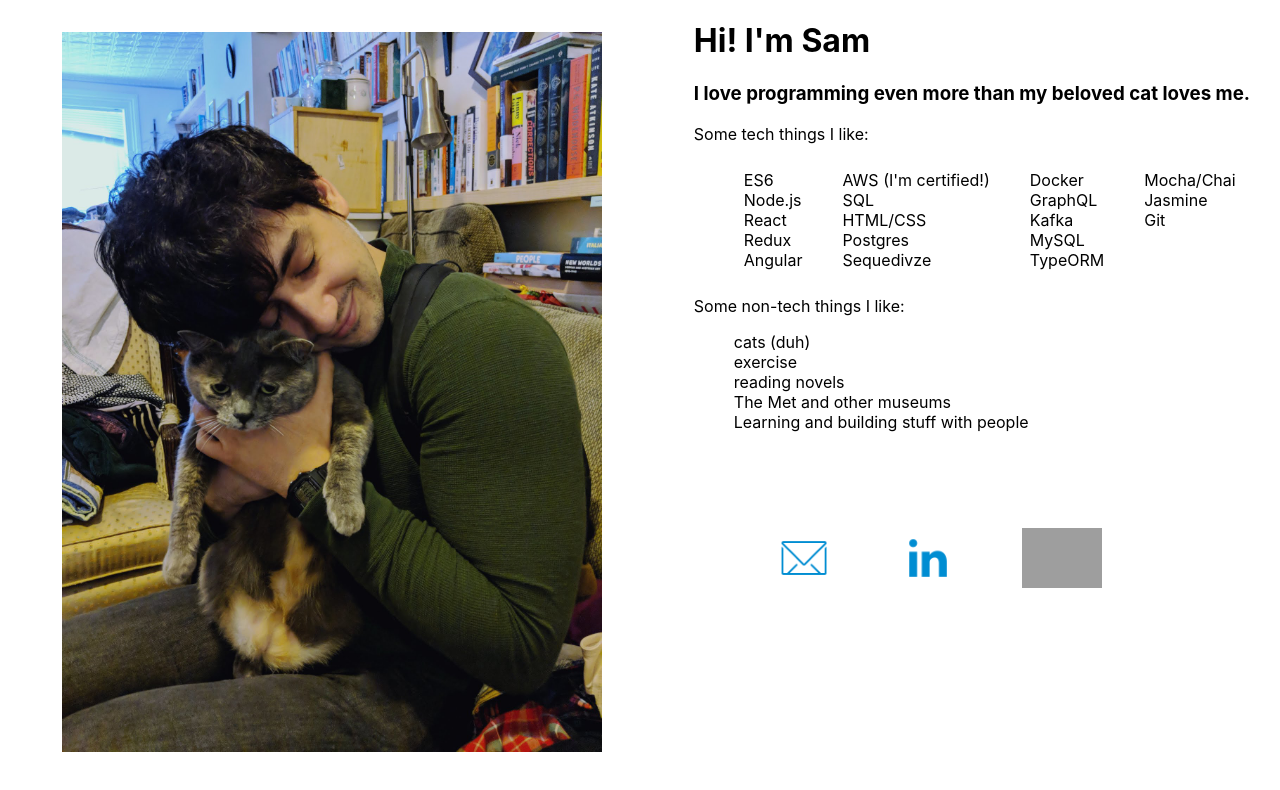
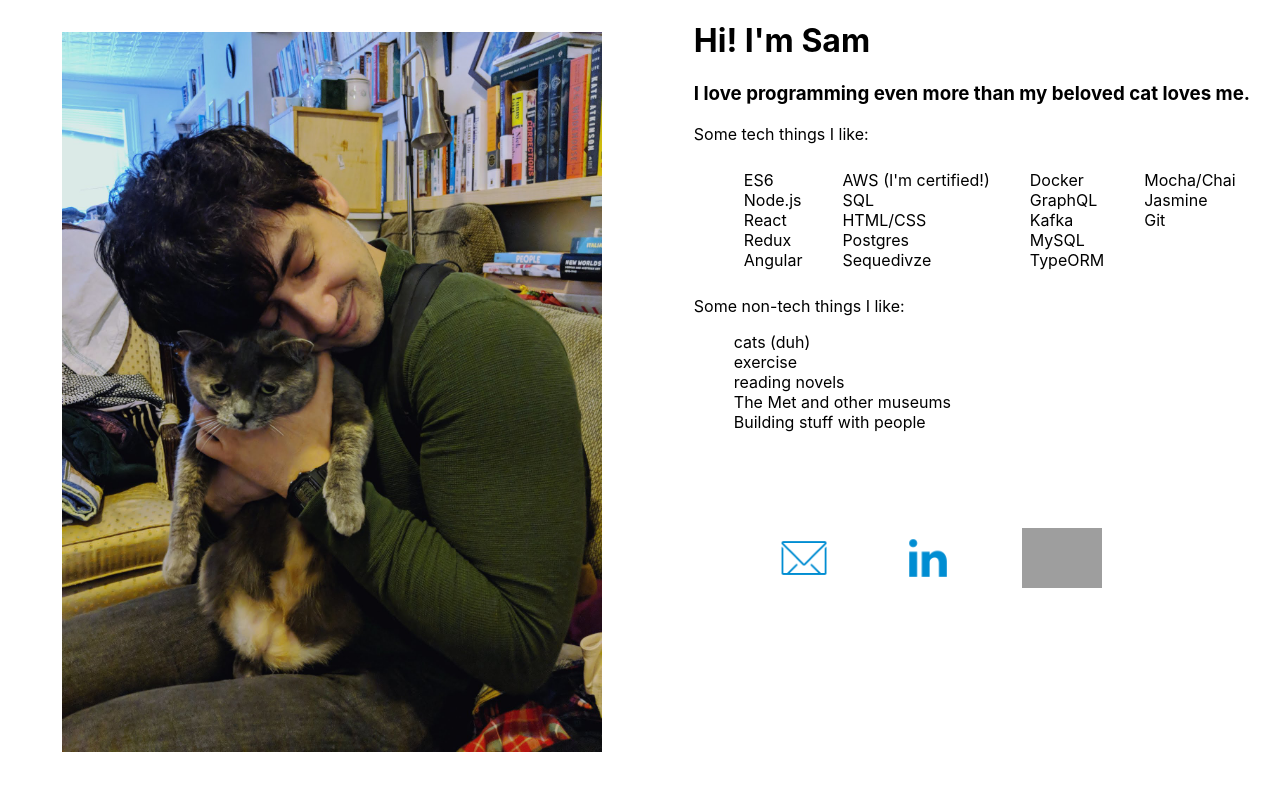
Before and after one commit to gazebosx3/sam, a React (Create React App) app: page / in a window 1280 px wide. Shown: the top 790 px of the page. Built offline with nearby package versions, Linux system fonts and the light colour scheme; grey boxes are pictures that could not be loaded.

Commit message:
made more responsive

```diff
--- a/src/App.css
+++ b/src/App.css
@@ -12,6 +12,11 @@
 
   .tech-stuff {
     margin: 10px;
+    display: flex;
+    flex-direction: column;
+  }
+
+  .toolbar a {
     display: flex;
     flex-direction: column;
   }
--- a/src/App.js
+++ b/src/App.js
@@ -48,7 +48,7 @@ class App extends Component {
               <div>exercise</div>
               <div>reading novels</div>
               <div>The Met and other museums</div>
-              <div>Learning and building stuff with people</div>
+              <div>Building stuff with people</div>
             </ul>
           </div>
           <div className="toolbar">
```
